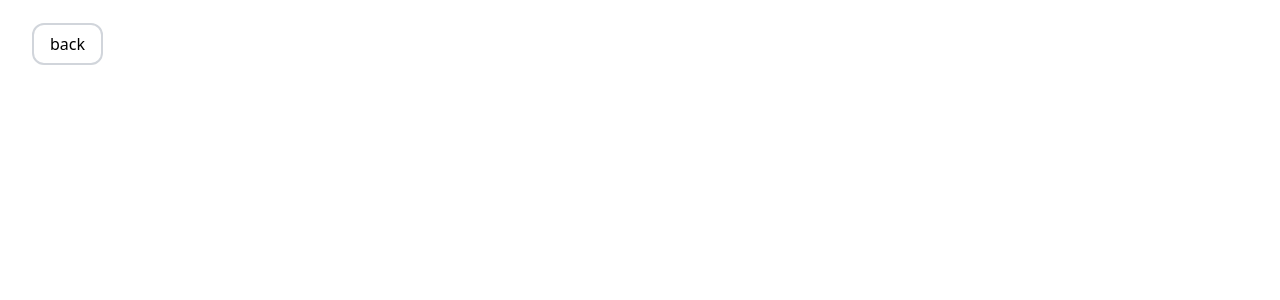
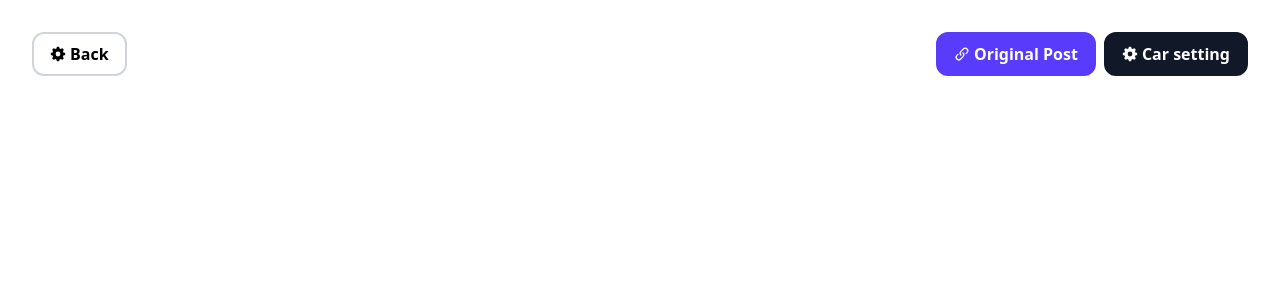
Before and after one commit to amazingandyyy/intelligent-host, a Next.js app: page /insights in a window 1280 px wide. Shown: the top 300 px of the page. Built offline with nearby package versions, Linux system fonts and the light colour scheme.

Commit message:
feat: update styles

```diff
--- a/src/components/CarAnalysis/index.js
+++ b/src/components/CarAnalysis/index.js
@@ -132,10 +132,8 @@ Use some emojis for an attractive description.
 
 The car is a ${data?.vehicleDetail?.vehicle.year} ${data?.vehicleDetail?.vehicle.make} ${data?.vehicleDetail?.vehicle.model} ${data?.vehicleDetail?.vehicle.trim}.
 
-Find point of interest like winery, ski resorts or beaches that's about 200 miles from ${data?.vehicleDetail?.location.city}, ${data?.vehicleDetail?.location.state}, ${data?.vehicleDetail?.location.country} and maybe add them to the content.
-
 Include at least four paragraphs in the return part, but only plain text, no bolded text or any styles is needed for each paragraph.
-Ensure the paragraph includes information on "features provided by the car," "Why it's the Best Choice for short trips and long trips," and "Why Turo with Us."
+Ensure the paragraph includes information on "features provided by the car," "Why it's the Best Choice for short trips and long trips (by finding point of interest like winery, ski resorts or beaches that's about 200 miles from ${data?.vehicleDetail?.location.city}, ${data?.vehicleDetail?.location.state}, ${data?.vehicleDetail?.location.country}.)" and "Why Turo with Us."
 
 Here is the extra request that can override my above request: ${userPromt}
 `;
@@ -166,7 +164,7 @@ Here is the extra request that can override my above request: ${userPromt}
   return (<div className='bg-gray-0 w-[830px] rounded-3xl p-4'>
     <div className='text-3xl font-bold mb-2'>AI assistants</div>
     <div className="p-8 rounded-xl">
-      <div className='flex py-2 flex-row items-center'><Star /> <span className="font-bold text-xl">Assist on Description</span></div>
+      <div className='flex py-2 flex-row items-center'><Star /> <span className="font-bold text-xl">Description</span></div>
       <textarea className='h-[150px] border-2 p-2 px-4 w-full block rounded-lg' placeholder="Some extra thing you want the AI to know about" value={userPromt} onChange={(e)=>setUserPromt(e.target.value)} />
       <div className="flex items-center">
         <button className="block mx-auto border-2 border-[#593CFB] text-[#593CFB] p-2 rounded-lg px-8 m-4 font-semibold hover:opacity-80 disabled:opacity-80" disabled={generatingDescription} onClick={()=>improveDescription()}>
@@ -187,8 +185,8 @@ Here is the extra request that can override my above request: ${userPromt}
       </div>}
     </div>
     <div className='py-12' />
-    <div className='text-3xl font-bold mb-2'>Analyzer</div>
-    <div className="p-2 rounded-xl bg-gray-50">
+    <div className='text-3xl font-bold mb-2'>Analysis</div>
+    <div className="p-2 rounded-xl">
       <div className='flex py-2 flex-row items-center font-bold text-xl'><Star />Photos Overview</div>
       <div className="flex w-full p-2 rounded-2xl flex-wrap">
         {data?.vehicleDetail?.images.map((image, index) => {
--- a/src/pages/index.js
+++ b/src/pages/index.js
@@ -28,11 +28,12 @@ const Landing = () => {
         tempDiv.innerHTML = reader.result;
         document.body.appendChild(tempDiv);
 
+        console.log(reader.result)
         const $ = cheerio.load(reader.result)
         const content = $('#__NEXT_DATA__').html()
+        const originalUrl = $('meta[property="og:url"]').attr('content')
         const json = JSON.parse(content)
         const parsedData = json.props.pageProps.data
-        console.log(3)
         // Wait for the JavaScript to execute (if any)
         // await new Promise(resolve => {
         //   if (tempDiv.querySelector('script')) {
@@ -43,7 +44,6 @@ const Landing = () => {
         //     resolve();
         //   }
         // });
-        console.log(1)
         // Take a screenshot of the rendered HTML
         await html2canvas(tempDiv, { windowWidth: tempDiv.scrollWidth, windowHeight: tempDiv.scrollHeight }).then((canvas) => {
           // Convert the canvas to a data URL
@@ -54,10 +54,11 @@ const Landing = () => {
 
           // save dataUrl to local storage
           localStorage.setItem('turoInsightsImageUrl', dataUrl);
+          localStorage.setItem('turoInsightsOriginalUrl', originalUrl);
           localStorage.setItem('turoInsightsData', JSON.stringify(parsedData));
 
           // Navigate to the Insights page
-          router.push('insights');
+          router.push(`insights`);
         });
 
         // Remove the temporary div
@@ -76,7 +77,6 @@ const Landing = () => {
     accept: 'text/html',
     multiple: false,
   });
-
 
   return (
     <div className="min-h-screen flex items-center justify-center">
--- a/src/pages/insights/index.js
+++ b/src/pages/insights/index.js
@@ -10,16 +10,43 @@ export default function InsightsPage() {
   const router = useRouter();
   const [image, setImage] = useState(null);
   const [data, setData] = useState({});
+  const [originalUrl, setOriginalUrl] = useState(null);
 
   useEffect(() => {
     const image = localStorage.getItem('turoInsightsImageUrl');
+    const originalUrl = localStorage.getItem('turoInsightsOriginalUrl');
     const data =  JSON.parse(localStorage.getItem('turoInsightsData'));
     setData(data);
     setImage(image);
+    setOriginalUrl(originalUrl);
   }, [router])
   return (
-    <div className='pt-8'>
-      <Link href='/' className='text-md border-2 p-2 px-4 border-gray-300 inline rounded-xl font-light m-8 cursor-pointer'>back</Link>
+    <div>
+      <div className='flex justify-between'>
+        <div>
+          <Link href='/' className='hover:opacity-70 text-md border-2 p-2 px-4 border-gray-300 rounded-xl font-semibold m-8 cursor-pointer flex items-center'>
+            <svg xmlns="http://www.w3.org/2000/svg" viewBox="0 0 20 20" fill="currentColor" className="inline w-5 h-5 pr-1">
+              <path fillRule="evenodd" d="M8.34 1.804A1 1 0 0 1 9.32 1h1.36a1 1 0 0 1 .98.804l.295 1.473c.497.144.971.342 1.416.587l1.25-.834a1 1 0 0 1 1.262.125l.962.962a1 1 0 0 1 .125 1.262l-.834 1.25c.245.445.443.919.587 1.416l1.473.294a1 1 0 0 1 .804.98v1.361a1 1 0 0 1-.804.98l-1.473.295a6.95 6.95 0 0 1-.587 1.416l.834 1.25a1 1 0 0 1-.125 1.262l-.962.962a1 1 0 0 1-1.262.125l-1.25-.834a6.953 6.953 0 0 1-1.416.587l-.294 1.473a1 1 0 0 1-.98.804H9.32a1 1 0 0 1-.98-.804l-.295-1.473a6.957 6.957 0 0 1-1.416-.587l-1.25.834a1 1 0 0 1-1.262-.125l-.962-.962a1 1 0 0 1-.125-1.262l.834-1.25a6.957 6.957 0 0 1-.587-1.416l-1.473-.294A1 1 0 0 1 1 10.68V9.32a1 1 0 0 1 .804-.98l1.473-.295c.144-.497.342-.971.587-1.416l-.834-1.25a1 1 0 0 1 .125-1.262l.962-.962A1 1 0 0 1 5.38 3.03l1.25.834a6.957 6.957 0 0 1 1.416-.587l.294-1.473ZM13 10a3 3 0 1 1-6 0 3 3 0 0 1 6 0Z" clipRule="evenodd" />
+            </svg>
+            <span>Back</span>
+          </Link>
+        </div>
+        <div className='flex items-center'>
+          <a href={originalUrl} className='hover:opacity-70 text-md border-2 p-2 px-4 border-[#593CFB] bg-[#593CFB] text-white rounded-xl font-semibold mr-2 cursor-pointer flex items-center'>
+            <svg xmlns="http://www.w3.org/2000/svg" viewBox="0 0 20 20" fill="currentColor" className="w-5 h-5 inline pr-1">
+              <path d="M12.232 4.232a2.5 2.5 0 0 1 3.536 3.536l-1.225 1.224a.75.75 0 0 0 1.061 1.06l1.224-1.224a4 4 0 0 0-5.656-5.656l-3 3a4 4 0 0 0 .225 5.865.75.75 0 0 0 .977-1.138 2.5 2.5 0 0 1-.142-3.667l3-3Z" />
+              <path d="M11.603 7.963a.75.75 0 0 0-.977 1.138 2.5 2.5 0 0 1 .142 3.667l-3 3a2.5 2.5 0 0 1-3.536-3.536l1.225-1.224a.75.75 0 0 0-1.061-1.06l-1.224 1.224a4 4 0 1 0 5.656 5.656l3-3a4 4 0 0 0-.225-5.865Z" />
+            </svg>
+            <span>Original Post</span>
+            </a>
+          <a href={`https://turo.com/us/en/your-car/${originalUrl?.split('/')[originalUrl.split('/').length-1]}/details`} className='hover:opacity-70 text-md border-2 p-2 px-4 bg-gray-900 border-gray-900 text-white rounded-xl font-semibold mr-8 cursor-pointer flex items-center'>
+            <svg xmlns="http://www.w3.org/2000/svg" viewBox="0 0 20 20" fill="currentColor" className="inline w-5 h-5 pr-1">
+              <path fillRule="evenodd" d="M8.34 1.804A1 1 0 0 1 9.32 1h1.36a1 1 0 0 1 .98.804l.295 1.473c.497.144.971.342 1.416.587l1.25-.834a1 1 0 0 1 1.262.125l.962.962a1 1 0 0 1 .125 1.262l-.834 1.25c.245.445.443.919.587 1.416l1.473.294a1 1 0 0 1 .804.98v1.361a1 1 0 0 1-.804.98l-1.473.295a6.95 6.95 0 0 1-.587 1.416l.834 1.25a1 1 0 0 1-.125 1.262l-.962.962a1 1 0 0 1-1.262.125l-1.25-.834a6.953 6.953 0 0 1-1.416.587l-.294 1.473a1 1 0 0 1-.98.804H9.32a1 1 0 0 1-.98-.804l-.295-1.473a6.957 6.957 0 0 1-1.416-.587l-1.25.834a1 1 0 0 1-1.262-.125l-.962-.962a1 1 0 0 1-.125-1.262l.834-1.25a6.957 6.957 0 0 1-.587-1.416l-1.473-.294A1 1 0 0 1 1 10.68V9.32a1 1 0 0 1 .804-.98l1.473-.295c.144-.497.342-.971.587-1.416l-.834-1.25a1 1 0 0 1 .125-1.262l.962-.962A1 1 0 0 1 5.38 3.03l1.25.834a6.957 6.957 0 0 1 1.416-.587l.294-1.473ZM13 10a3 3 0 1 1-6 0 3 3 0 0 1 6 0Z" clipRule="evenodd" />
+            </svg>
+            <span>Car setting</span>
+          </a>
+        </div>
+      </div>
       {data && <main
         className={`min-h-screen flex flex-row items-start p-12 pt-24`}
       >
@@ -27,7 +54,10 @@ export default function InsightsPage() {
         <CarAnalysis json={data} />
       </div>
       <div>
-      <div className='text-3xl font-light mb-2'>Car Page</div>
+      <div className="flex flex-row items-center pb-8">
+        <div>🚗 {`${data?.vehicleDetail?.vehicle.year} ${data?.vehicleDetail?.vehicle.make} ${data?.vehicleDetail?.vehicle.model} ${data?.vehicleDetail?.vehicle.trim}`}</div>
+        <div className="pl-2">🌎 {`${data?.vehicleDetail?.location.city}, ${data?.vehicleDetail?.location.state}, ${data?.vehicleDetail?.location.country}`}</div>
+      </div>
         <img className='w-50% shadow-2xl rounded-3xl border-8 border-light' src={image} />
       </div>
     </main>}
```
